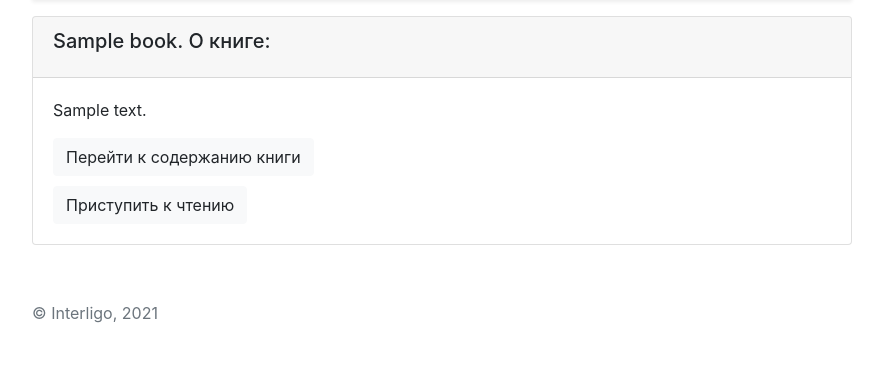
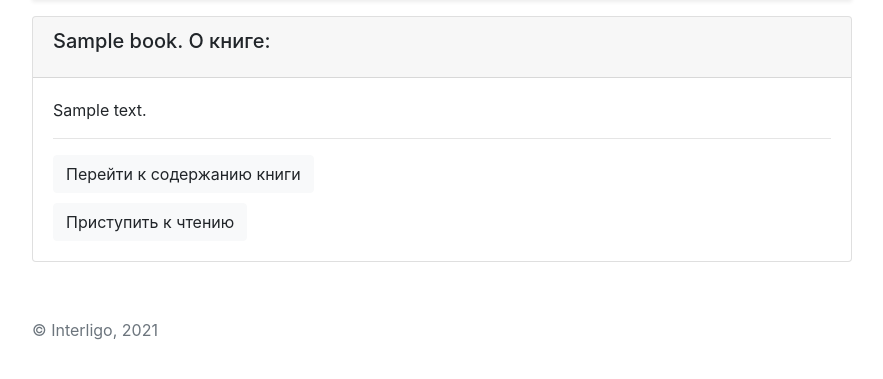
Before and after one commit to Interligo/django-blog-for-stories, a Django app: page /book/about/ in a window 1280 px wide. Shown: the part 126-505 px from the top of the page, without its empty margins (198-1081 px from the left). Run offline with Django 3.2, Linux system fonts and the light colour scheme; tables that the repository leaves empty hold one stand-in row (values such as "Sample post"); parts of the project's set-up code (start-up, migrations or seed data) failed here and were passed over; some libraries are stand-ins or nearby versions.

Commit message:
Update about book template: add <hr>

```diff
--- a/blog/blog/templates/book/about_book.html
+++ b/blog/blog/templates/book/about_book.html
@@ -12,9 +12,13 @@
             <h5 class="card-title">{{ book.book_title }}. О книге:</h5>
         </div>
 
-        <div class="card-body">
+        <div class="card-body" style="text-align: justify;">
             {% if book %}
+
                 <p class="card-text">{{ book.book_description }}</p>
+
+                <hr>
+
                 <div style="padding-bottom: 10px">
                     <a href="{% url 'book:book_content' %}" class="btn btn-light" id="btn-book-content">
                         Перейти к содержанию книги
```
